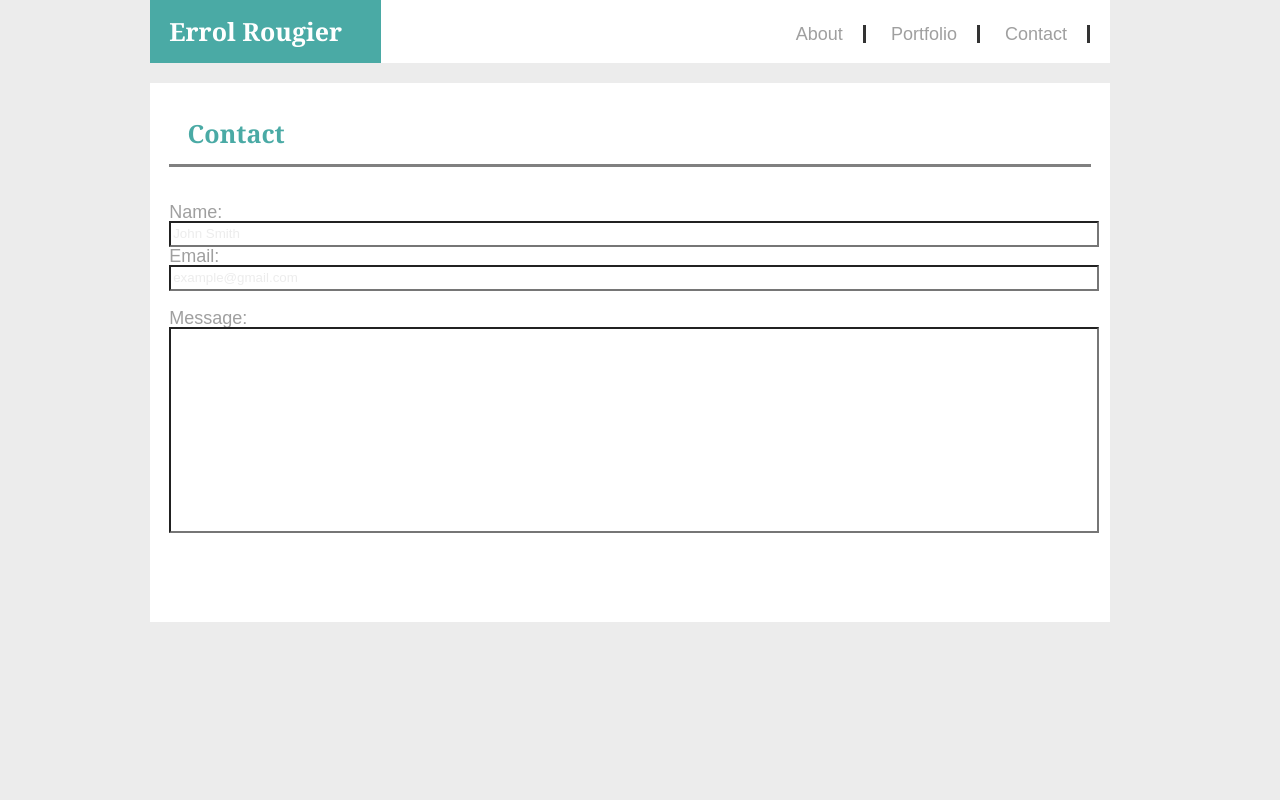
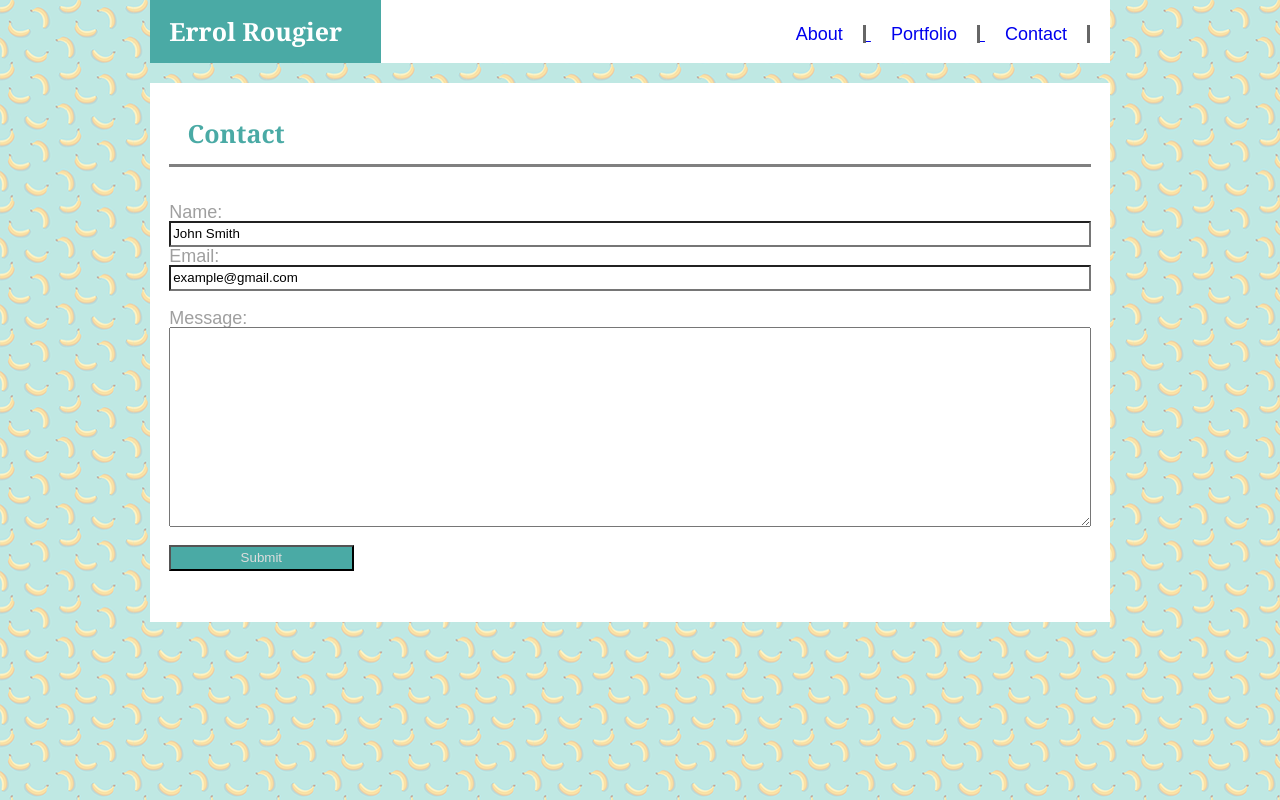
Before and after one commit to errolroug/Basic-Portfolio, a plain HTML site: page contact.html in a window 1280 px wide. Drawn offline with Linux system fonts and the light colour scheme.

Commit message:
background and other stuff

```diff
--- a/assets/css/style.css
+++ b/assets/css/style.css
@@ -5,60 +5,47 @@ body {
     background-color: #dddddd8c;
     width: 960px;
     font-size: 18px;
-    background-image: url("../../images/bananas/bananas.png")
-
+    background-image: url("../images/bananas/bananas.png")
 }
 
+header {
+    background-color: #ffffff;
+}
 
-header {
-
-    background-color: #ffffff;
-
-
+.submitb {
+    width:20%;
+    color:#dddddd;
+    background-color: #4aaaa5;
 }
 
 
 
 h1 {
-
     display:inline-block;
     border-width:1px;
     padding:2%;
     font-weight: bold;
-
-
-
-
 }
 
-h2{
+h2 {
     font-family: 'Arial', 'Helvetica Neue', Helvetica, sans-serif;
     border-width: 1px;
     padding-right: 20px;
     float:right;
     color: #44444483;
-
-
-
-
 }
 
 
 ul {
     display: inline-block;
-    border-right: #333 solid;
+    border-right: rgb(102, 102, 102) inset;
     padding-right: 20px;
     padding-left: 20px;
-    margin-top: 25px
-
-
-
+    margin-top: 25px;
 }
 
 
 .name {
-
-
         width: 20%;
         background-color: #4aaaa5;
         color:#ffffff;
@@ -67,50 +54,39 @@ ul {
         font-size: 25px;
         size: 50px;
         padding-right: 20px
-
-
-
-
 }
 
 .contact{
     height: 500px;
-
-
 }
 
-.form{
-
+.form {
     color: #44444483;
     display: block;
     height: 200px;
     text-align: inherit
 }
 
-input{
-    box-sizing: content-box;
+input {
     width: 100%;
     line-height: 20px;
-    color:#dddddd8c;
+    color:black;
     background-color: #ffffff;
 }
 
-#message{
+#message {
     height:200px;
-
+    text-align: inherit;
+    width: 100%;
 }
-
-
-
 
 div {
     padding: 2%;
     font-family: 'Arial', 'Helvetica Neue', Helvetica, sans-serif;
     background-color: #ffffff;
     margin-top: 20px;
-    position: relative
-
-
+    position: relative;
+    height: 550px;
 }
 
 .about {
@@ -119,12 +95,7 @@ div {
     color: #4aaaa5;
     font-size: 25px;
     display: block;
-
-
 }
-
-
-
 
 
 img {
@@ -133,9 +104,7 @@ img {
     padding-top: 10px;
     width: 15%;
     margin-right:30px;
-    margin-left: 0px
-
-
+    margin-left: 0px;
 }
 
 
@@ -146,7 +115,6 @@ p {
     margin-bottom: 40px;
     color:#44444483;
     line-height: 40px;
-
 }
 
 footer{
@@ -154,3 +122,21 @@ footer{
     size: 15px;
     margin-top: 20px
 }
+/* Photo stylinh*/
+
+.kick {
+    width: 45%;
+
+}
+
+.city{
+     width:45%;
+     height:30%;
+}
+
+.sushi{
+    width:35%;
+    height:30%;
+    padding-top:8%;
+    float: left;
+}
--- a/contact.html
+++ b/contact.html
@@ -14,14 +14,15 @@
     <body>
 
             <header>
-                    <h1 class="name">Errol Rougier</h1>
+                <h1 class="name">Errol Rougier</h1>
 
-                       <h2>
-                          <ul>About</ul>
-                          <ul>Portfolio</ul>
-                          <ul> Contact</ul>
-                       </h2>
-            </header>
+                   <h2>
+                       <a href="index.html"> <ul>About</ul> </a>
+                       <a href="portfolio.html"> <ul >Portfolio</ul> </a>
+                       <a href="contact.html">     <ul> Contact</ul> </a>
+                   </h2>
+
+           </header>
 
 
             <div class="contact">
@@ -45,7 +46,10 @@
                              <br><br>
 
                       Message:<br>
-                              <input id="message" type="text" name="Message" value="" >
+                              <textarea id="message" type="textarea" name="Message" value="" > </textarea>
+                              <br><br>
+
+                              <input class="submitb" type="submit" value="Submit">
                  </form>
 
             </div>
```
Also changed, not shown: index.html (+3 -4 lines), portfolio.html (+15 -8 lines).
